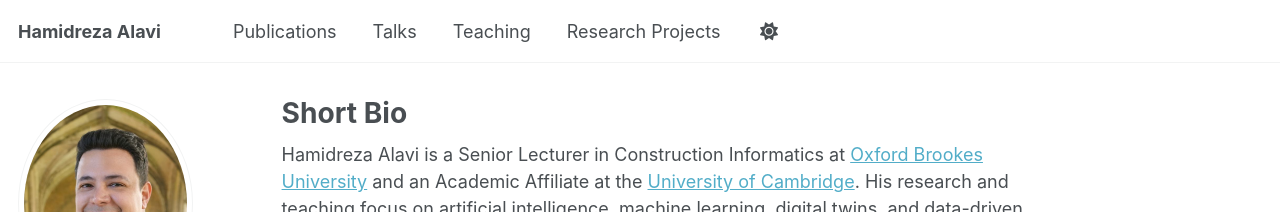
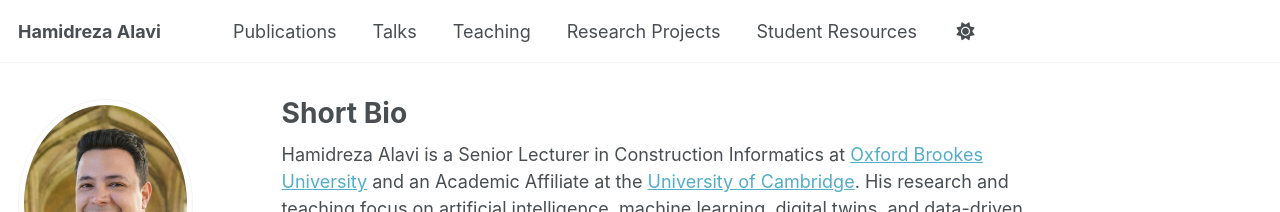
Before and after one commit to Hr-Alavi/Hr-Alavi.github.io, a Jekyll site: the page built from _pages/about.md, in a window 1280 px wide. Shown: the top 212 px of the page. Built offline with Jekyll 4.4.1, drawn with Linux system fonts in a browser that asks for light colours; some web fonts are replaced; a script bundle is joined from its source files by our own code; library files that are not in the unit come from our copies.

Commit message:
Update navigation.yml

```diff
--- a/_data/navigation.yml
+++ b/_data/navigation.yml
@@ -20,6 +20,9 @@
   - title: "Research Projects"
     url: /portfolio/
 
+  - title: "Student Resources"
+    url: /student-resources/
+
   #- title: "Blog Posts"
    # url: /year-archive/
 
```
